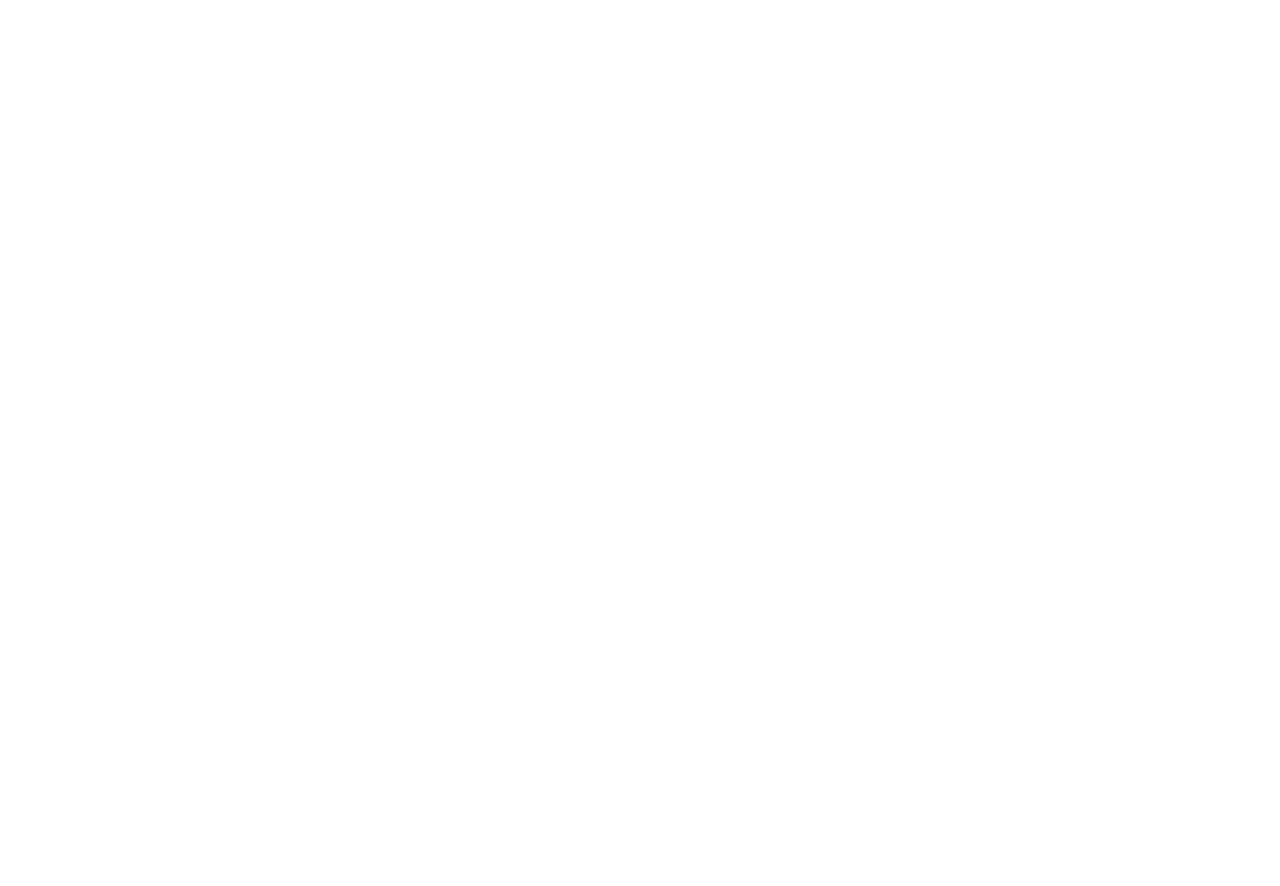
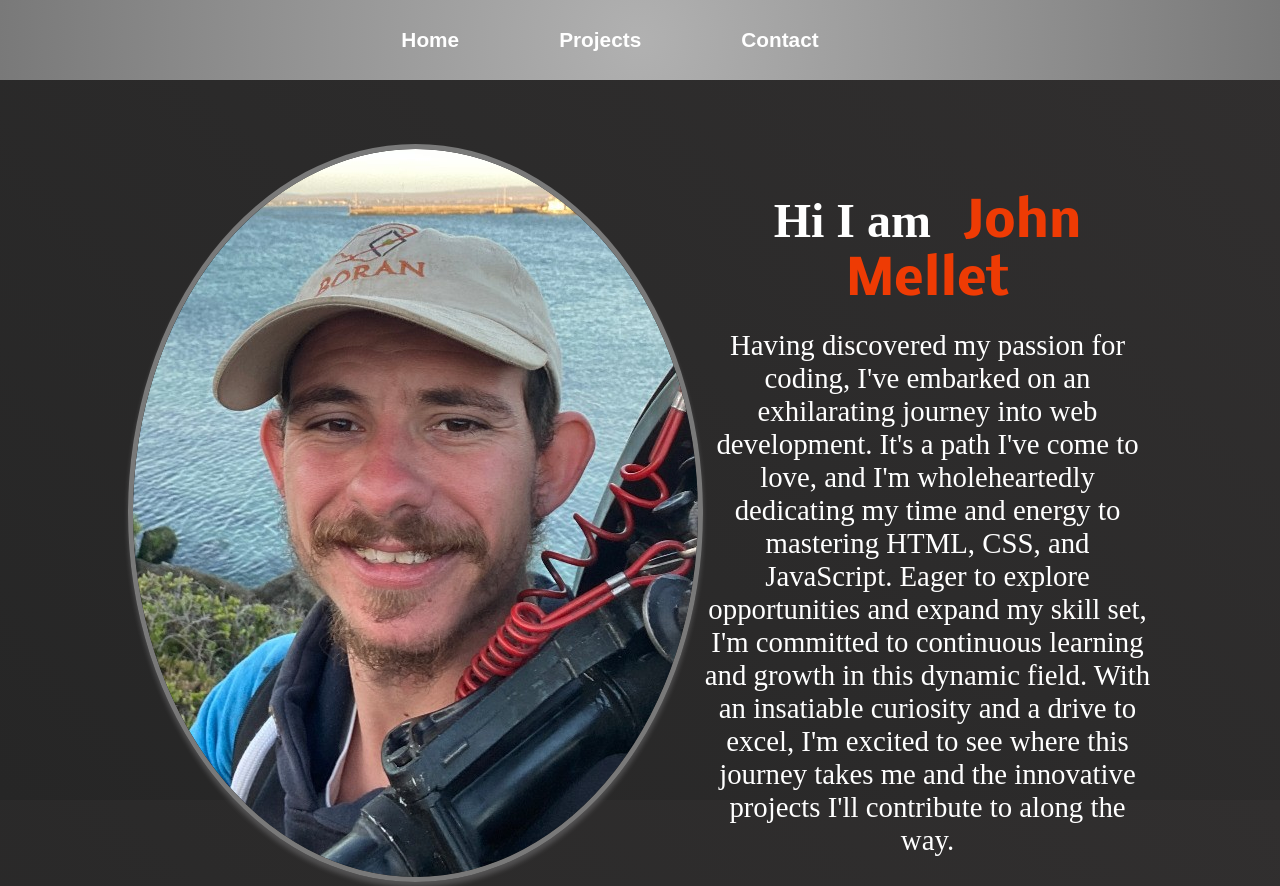
Before and after one commit to JohnMellet/Personal_Portfolio, a plain HTML site: page index.html in a window 1280 px wide. Before the commit the page ends 800 px from the top, so only its background shows below. Drawn offline with Linux system fonts and the light colour scheme; a web font is replaced by a local one.

Commit message:
Added basic styling and positioning for Hero

```diff
--- a/index.html
+++ b/index.html
@@ -4,10 +4,62 @@
     <meta charset="UTF-8" />
     <meta name="viewport" content="width=device-width, initial-scale=1.0" />
 
+    <link rel="preconnect" href="https://fonts.googleapis.com" />
+    <link rel="preconnect" href="https://fonts.gstatic.com" crossorigin />
+
+    <link
+      href="https://fonts.googleapis.com/css2?family=Alatsi&display=swap"
+      rel="stylesheet"
+    />
+
+    <link
+      href="https://fonts.googleapis.com/css2?family=Alatsi&family=Nobile:ital,wght@0,400;0,500;0,700;1,400;1,500;1,700&display=swap"
+      rel="stylesheet"
+    />
+
+    <link
+      href="https://fonts.googleapis.com/css2?family=Alatsi&family=Darker+Grotesque:wght@300..900&family=Nobile:ital,wght@0,400;0,500;0,700;1,400;1,500;1,700&display=swap"
+      rel="stylesheet"
+    />
+
     <link rel="stylesheet" href="styles.css" />
     <script defer src="script.js"></script>
 
     <title>John Mellet</title>
   </head>
-  <body></body>
+  <body>
+    <header>
+      <nav id="nav-bar">
+        <ul id="nav-list-container">
+          <li class="nav-item">Home</li>
+          <li class="nav-item">Projects</li>
+          <li class="nav-item">Contact</li>
+        </ul>
+      </nav>
+    </header>
+    <main>
+      <section id="Hero-section">
+        <div class="hero-container">
+          <div class="hero-img-container">
+            <img src="/assets/Hero-img.png" />
+          </div>
+          <div class="hero-content">
+            <h2>Hi I am <span class="content-title">John Mellet</span></h2>
+            <p>
+              Having discovered my passion for coding, I've embarked on an
+              exhilarating journey into web development. It's a path I've come
+              to love, and I'm wholeheartedly dedicating my time and energy to
+              mastering HTML, CSS, and JavaScript. Eager to explore
+              opportunities and expand my skill set, I'm committed to continuous
+              learning and growth in this dynamic field. With an insatiable
+              curiosity and a drive to excel, I'm excited to see where this
+              journey takes me and the innovative projects I'll contribute to
+              along the way.
+            </p>
+          </div>
+        </div>
+      </section>
+    </main>
+    <footer></footer>
+  </body>
 </html>
--- a/styles.css
+++ b/styles.css
@@ -5,3 +5,105 @@
   box-sizing: border-box;
   scroll-behavior: smooth;
 }
+
+:root {
+  --orange: #ee3b04;
+  --green: #04ee3b;
+  --blue: #3504d5;
+  --black: #262626;
+  --grey: #797979;
+  --title: "Nobile";
+  --nav: "Alatsi";
+  --text: "Darker Grotesque";
+}
+
+body {
+  background: #262626;
+  background: linear-gradient(45deg, #262626, #312f2f);
+}
+
+li {
+  text-decoration: none;
+  list-style: none;
+}
+
+a:visited {
+  color: white;
+}
+
+header {
+  position: fixed;
+  min-height: 10vh;
+  width: 100%;
+  background: rgb(121, 121, 121);
+  background: radial-gradient(
+    circle,
+    rgba(121, 121, 121, 1) 0%,
+    rgba(177, 177, 177, 1) 0%,
+    rgba(121, 121, 121, 1) 100%
+  );
+  color: white;
+}
+
+#nav-bar {
+  display: flex;
+  justify-content: center;
+  min-height: 10vh;
+  margin-right: 100px;
+}
+
+#nav-list-container {
+  display: flex;
+  gap: 100px;
+  align-items: center;
+  font-size: 1.3em;
+  font-weight: bolder;
+}
+
+.nav-item {
+  font-family: var(--nav), sans-serif;
+}
+
+#Hero-section {
+  height: 100vh;
+  padding: 18vh 10vw 0 10vw;
+}
+
+img {
+  border-radius: 50%;
+  border: 5px solid var(--grey);
+  box-shadow: 0px 5px 5px 0px rgba(240, 239, 245, 0.2);
+}
+
+.hero-container {
+  display: flex;
+  justify-content: space-between;
+  color: white;
+  text-align: center;
+  align-items: center;
+}
+
+.hero-content {
+  min-height: 400px;
+  font-family: var(--text);
+  display: flex;
+  flex-direction: column;
+  justify-content: center;
+  align-items: center;
+}
+
+.content-title {
+  color: var(--orange);
+  font-family: var(--title), sans-serif;
+  padding-left: 20px;
+}
+
+h2 {
+  font-size: 3em;
+  padding: 20px;
+}
+
+.hero-content p {
+  font-size: 1.8em;
+  font-weight: 500;
+}
```
Also changed, not shown: assets/Hero-img.png (added).
